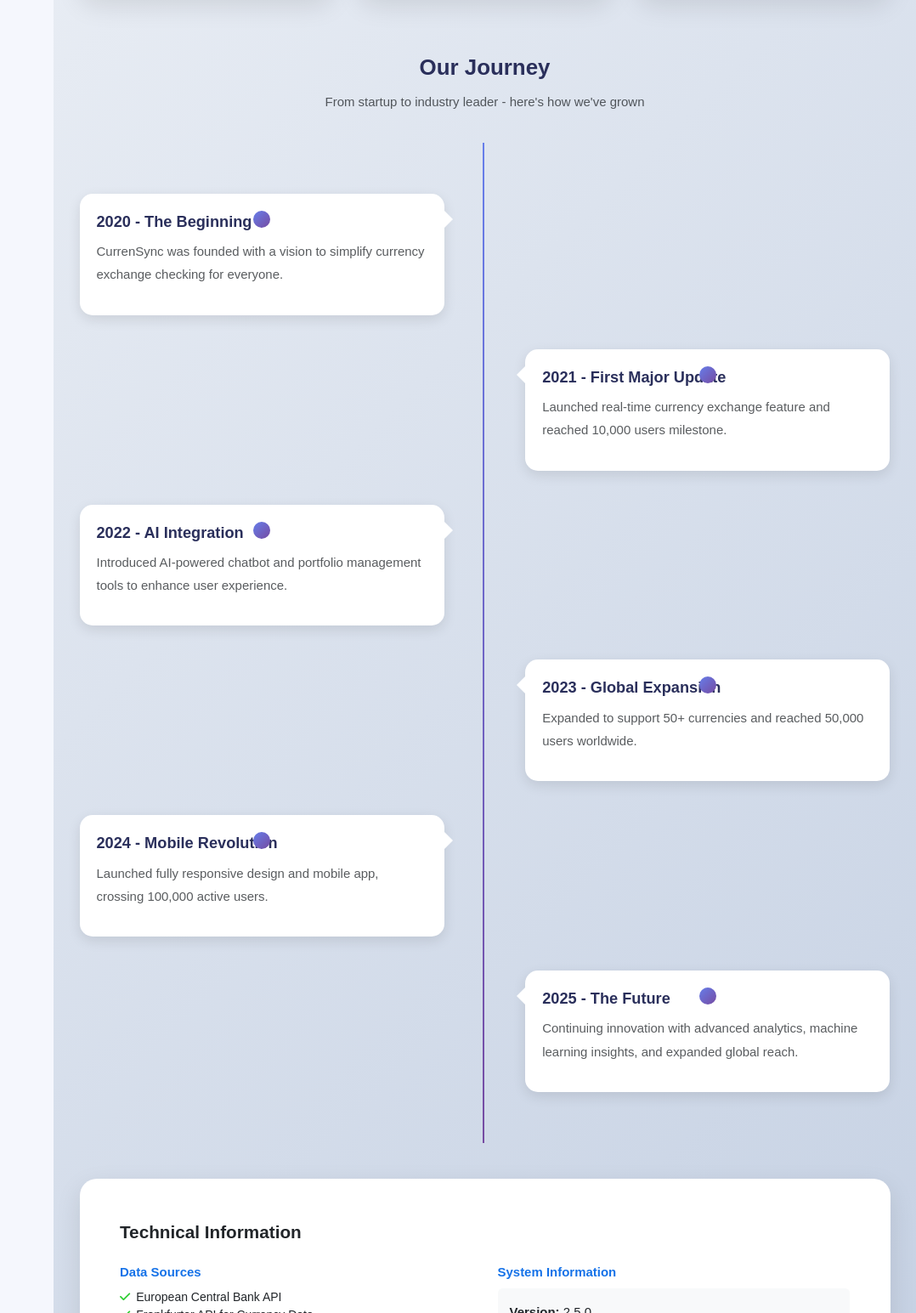
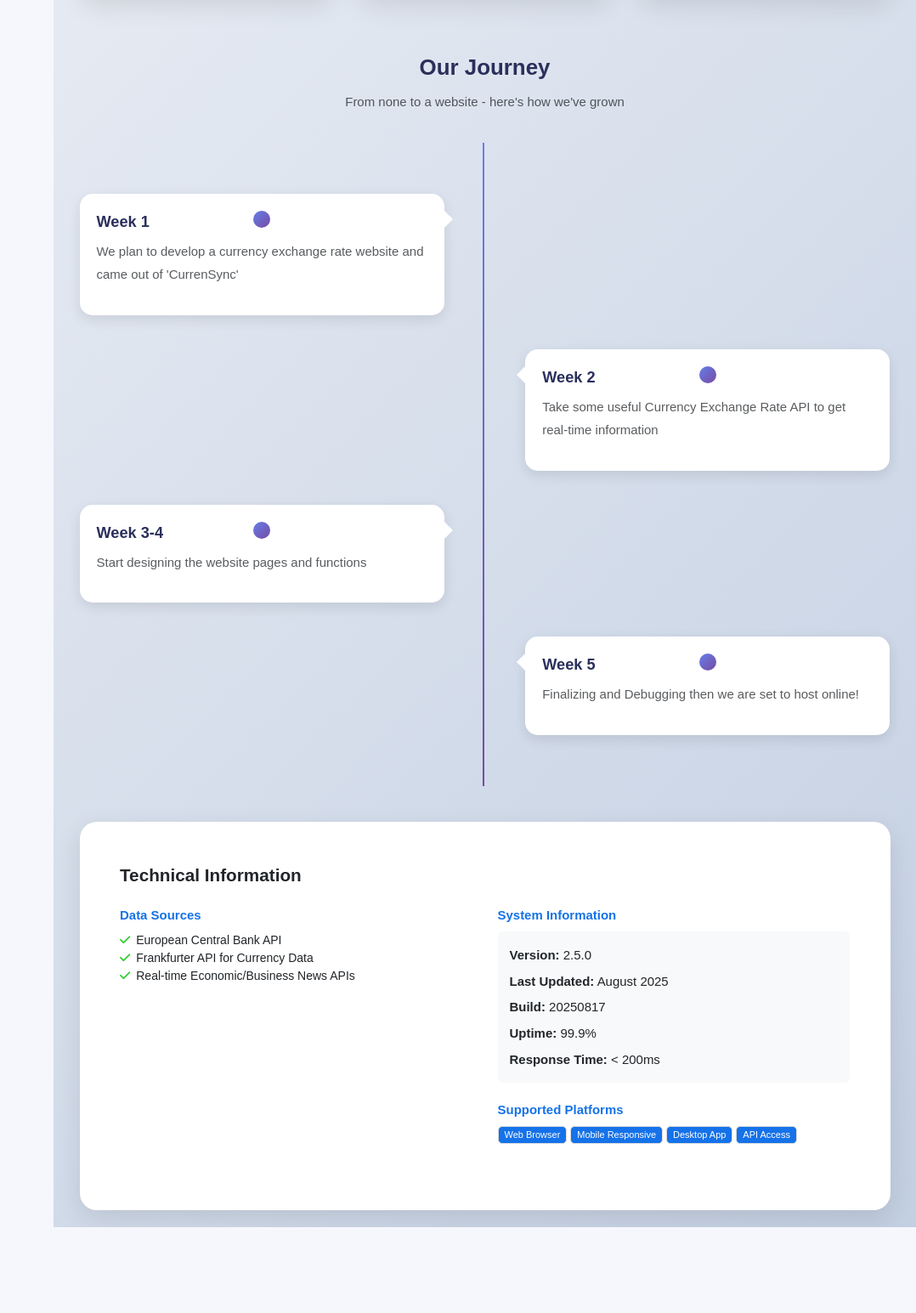
Before and after one commit to SJye-118/CurrencyExchange_Project, a plain HTML site: page about.html in a window 1280 px wide. Shown: the part 1124-2669 px from the top of the page at 85% size, without its empty margins (202-1280 px from the left). After the commit the page ends 2568 px from the top, so only its background shows below. Drawn offline with Linux system fonts and the light colour scheme.

Commit message:
Changes the content

```diff
--- a/about.html
+++ b/about.html
@@ -217,7 +217,7 @@
                 src="logo.jpg"
                 alt="navbar brand"
                 class="navbar-brand"
-                height="20"
+                height="50px"
               />
             </a>
           </div>
@@ -350,7 +350,7 @@
             <div class="row mb-5">
               <div class="col-12 mb-4">
                 <h2 class="fw-bold text-center">Our Journey</h2>
-                <p class="text-center text-muted">From startup to industry leader - here's how we've grown</p>
+                <p class="text-center text-muted">From none to a website - here's how we've grown</p>
               </div>
 
               <div class="col-12">
@@ -358,48 +358,32 @@
                   <div class="timeline-item">
                     <div class="timeline-dot"></div>
                     <div class="timeline-content">
-                      <h5 class="fw-bold">2020 - The Beginning</h5>
-                      <p class="text-muted">CurrenSync was founded with a vision to simplify currency exchange checking for everyone.</p>
+                      <h5 class="fw-bold">Week 1</h5>
+                      <p class="text-muted">We plan to develop a currency exchange rate website and came out of 'CurrenSync'</p>
                     </div>
                   </div>
 
                   <div class="timeline-item">
                     <div class="timeline-dot"></div>
                     <div class="timeline-content">
-                      <h5 class="fw-bold">2021 - First Major Update</h5>
-                      <p class="text-muted">Launched real-time currency exchange feature and reached 10,000 users milestone.</p>
+                      <h5 class="fw-bold">Week 2</h5>
+                      <p class="text-muted">Take some useful Currency Exchange Rate API to get real-time information</p>
                     </div>
                   </div>
 
                   <div class="timeline-item">
                     <div class="timeline-dot"></div>
                     <div class="timeline-content">
-                      <h5 class="fw-bold">2022 - AI Integration</h5>
-                      <p class="text-muted">Introduced AI-powered chatbot and portfolio management tools to enhance user experience.</p>
+                      <h5 class="fw-bold">Week 3-4</h5>
+                      <p class="text-muted">Start designing the website pages and functions</p>
                     </div>
                   </div>
 
                   <div class="timeline-item">
                     <div class="timeline-dot"></div>
                     <div class="timeline-content">
-                      <h5 class="fw-bold">2023 - Global Expansion</h5>
-                      <p class="text-muted">Expanded to support 50+ currencies and reached 50,000 users worldwide.</p>
-                    </div>
-                  </div>
-
-                  <div class="timeline-item">
-                    <div class="timeline-dot"></div>
-                    <div class="timeline-content">
-                      <h5 class="fw-bold">2024 - Mobile Revolution</h5>
-                      <p class="text-muted">Launched fully responsive design and mobile app, crossing 100,000 active users.</p>
-                    </div>
-                  </div>
-
-                  <div class="timeline-item">
-                    <div class="timeline-dot"></div>
-                    <div class="timeline-content">
-                      <h5 class="fw-bold">2025 - The Future</h5>
-                      <p class="text-muted">Continuing innovation with advanced analytics, machine learning insights, and expanded global reach.</p>
+                      <h5 class="fw-bold">Week 5</h5>
+                      <p class="text-muted">Finalizing and Debugging then we are set to host online!</p>
                     </div>
                   </div>
                 </div>
```
